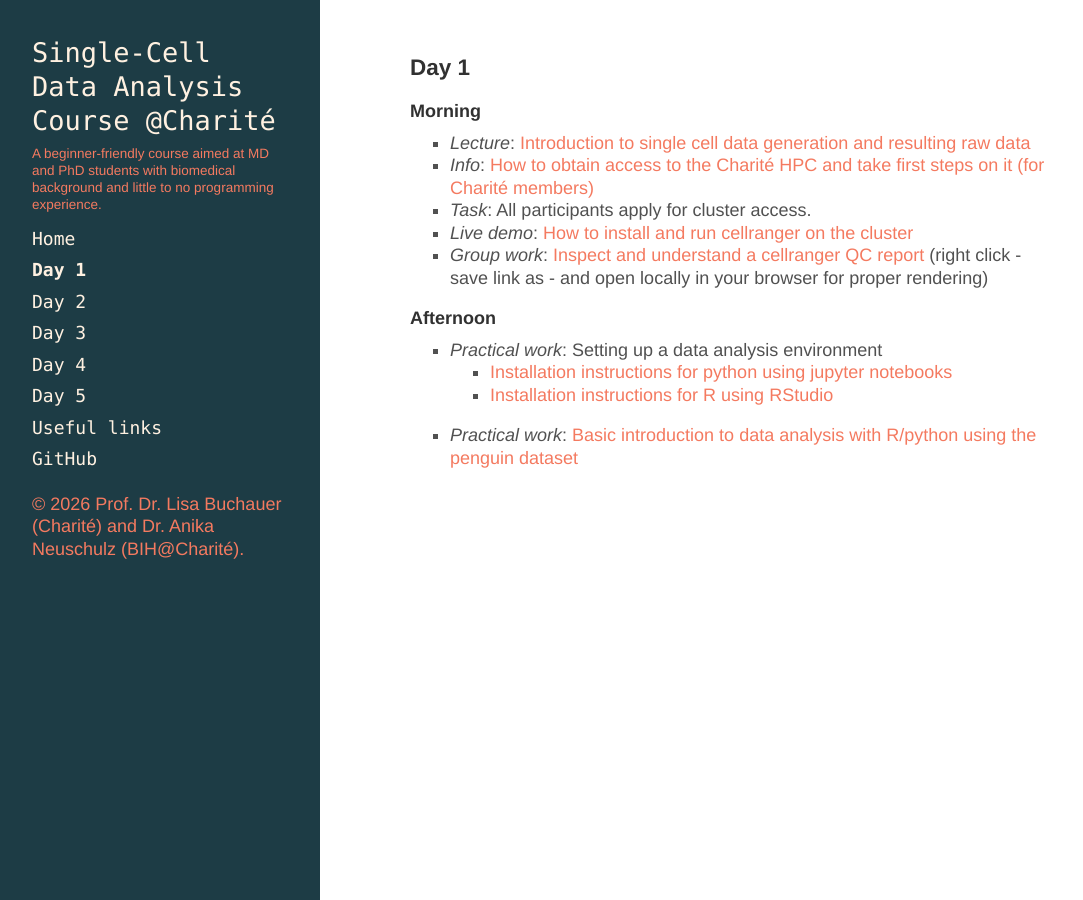
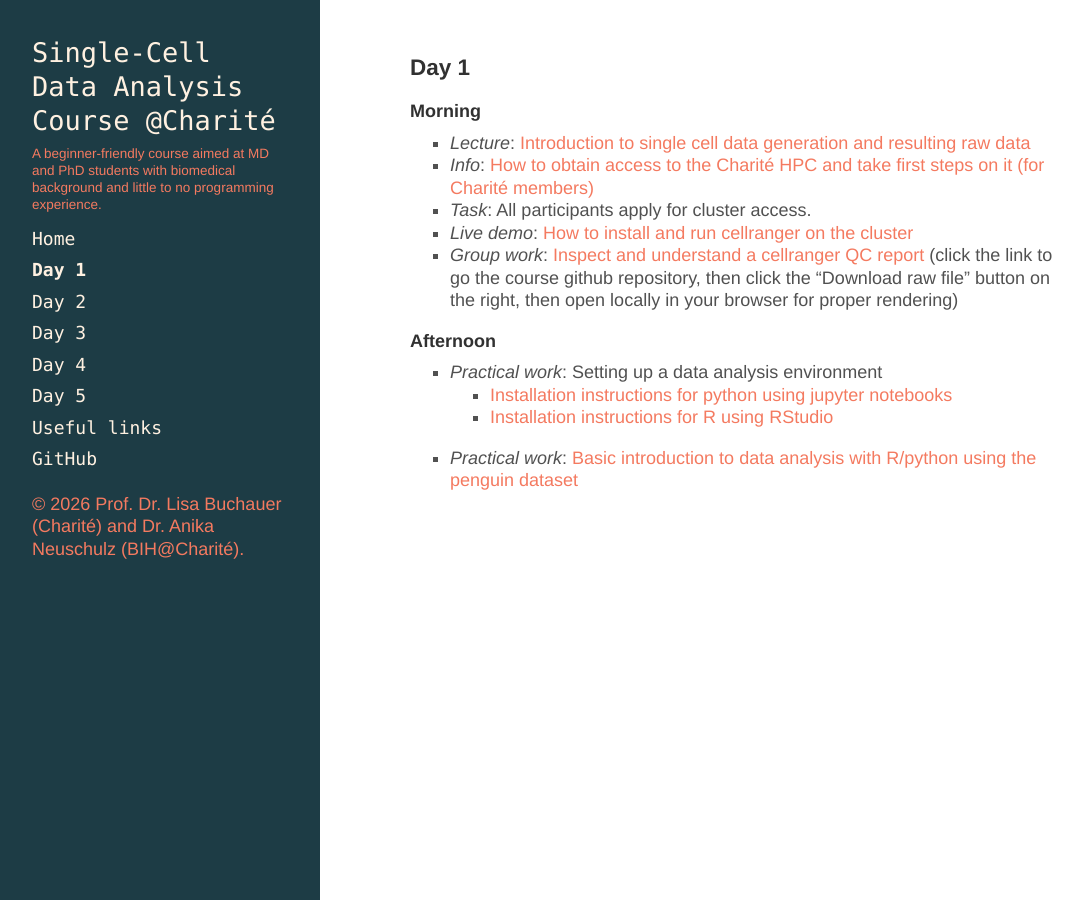
Before and after one commit to buchauer-lab/charite-sc-data-course, a Jekyll site: the page built from docs/Day1.md, in a window 1280 px wide. Shown: the whole page, without its empty margins (4-1087 px from the left). Built offline with Jekyll 4.4.1, drawn with Linux system fonts in a browser that asks for light colours; nearby versions of some CDN libraries; a style sheet for code colours, icons or effects is not loaded.

Commit message:
Update cellranger QC report download instructions on Day 1
Co-Authored-By: Claude Opus 4.8 <noreply@anthropic.com>

```diff
--- a/docs/Day1.md
+++ b/docs/Day1.md
@@ -11,7 +11,7 @@ order: 2
 - _Info_: [How to obtain access to the Charité HPC and take first steps on it (for Charité members)](https://github.com/buchauer-lab/charite-sc-data-course/blob/main/materials/Day1/L_cluster_usage.pdf)
 - _Task_: All participants apply for cluster access.
 - _Live demo_: [How to install and run cellranger on the cluster](https://buchauer-lab.github.io/charite-sc-data-course/cellranger_install/)
-- _Group work_: [Inspect and understand a cellranger QC report](https://github.com/buchauer-lab/charite-sc-data-course/blob/main/materials/Day1/web_summary_PBMC_subset.html) (right click - save link as - and open locally in your browser for proper rendering)
+- _Group work_: [Inspect and understand a cellranger QC report](https://github.com/buchauer-lab/charite-sc-data-course/blob/main/materials/Day1/web_summary_PBMC_subset.html) (click the link to go the course github repository, then click the "Download raw file" button on the right, then open locally in your browser for proper rendering)
 
 #### Afternoon
 - _Practical work_: Setting up a data analysis environment
```
